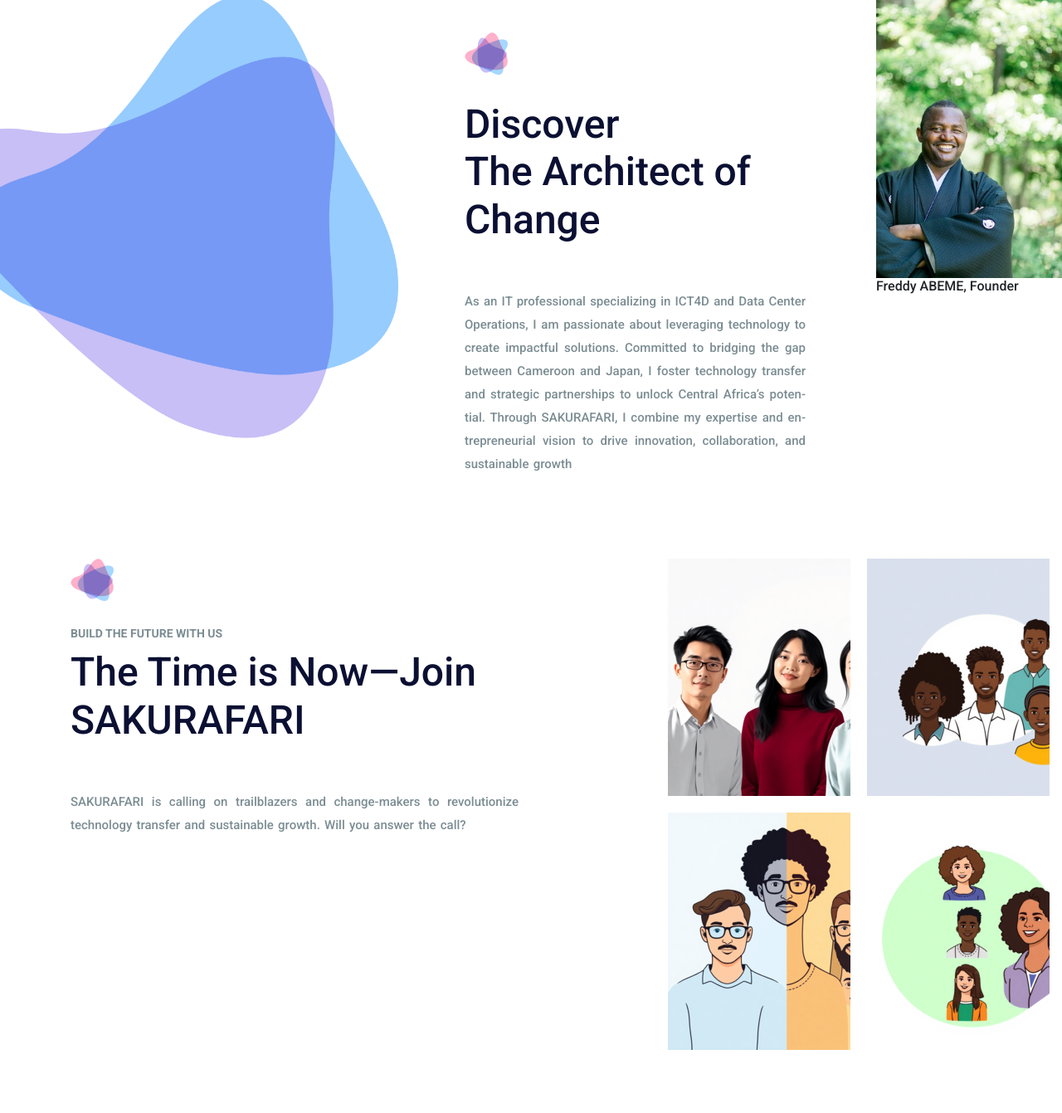
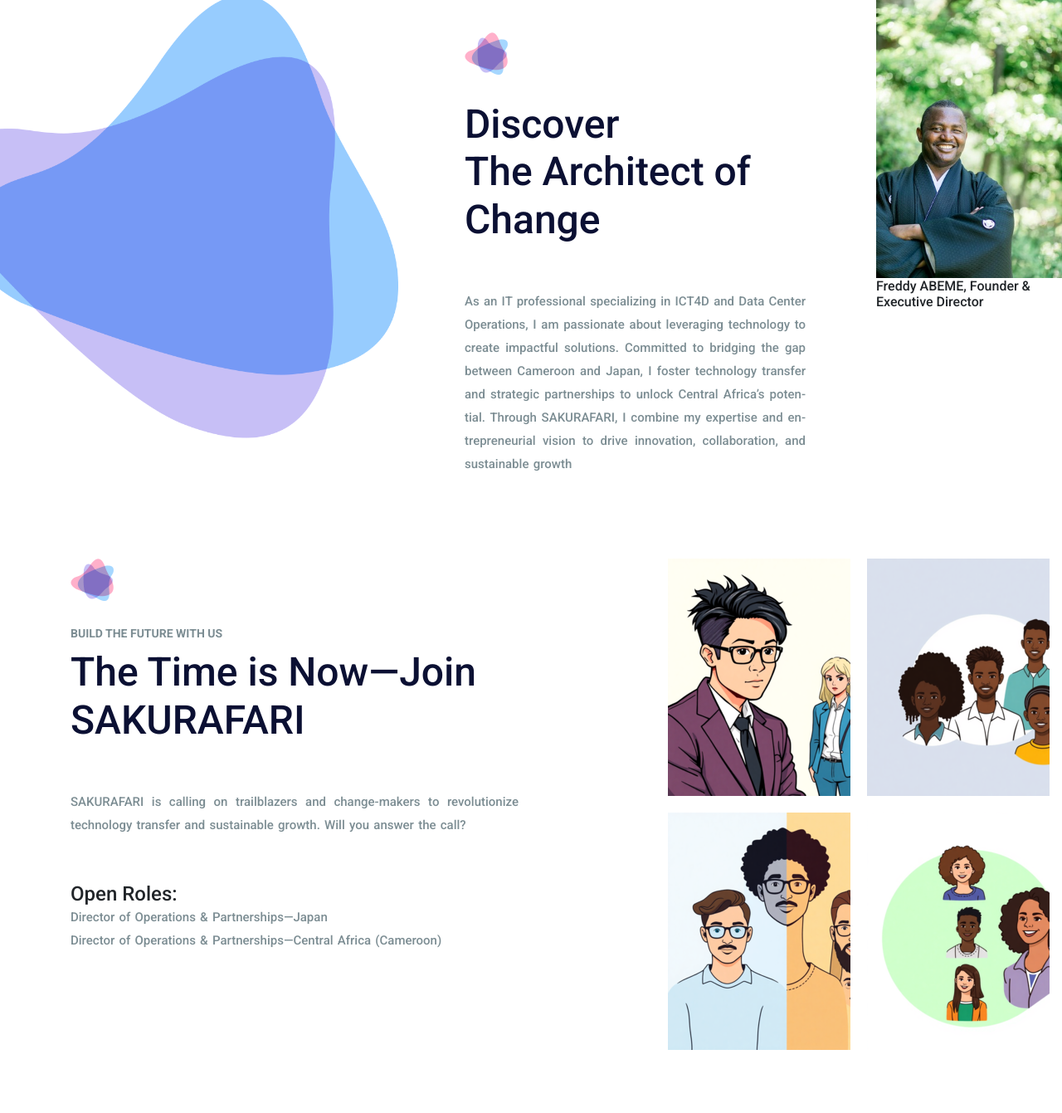
Before and after one commit to abyf/sakurafari, a Django app: page / in a window 1280 px wide. Shown: the part 1869-3210 px from the top of the page at 83% size. Run offline with Django 5.2, Linux system fonts and the light colour scheme; some libraries are stand-ins or nearby versions.

Commit message:
Improved the home page

```diff
--- a/web_sakurafari/templates/about-us.html
+++ b/web_sakurafari/templates/about-us.html
@@ -129,7 +129,7 @@
                                     <img class="rounded-circle" src="img/testimonials/testi-1.jpg" alt="">
                                 </div>
                                 <div class="media-body">
-                                    <h4>Maria Smith</h4>
+                                    <h4>MDs</h4>
                                     <h5>CEO Enterprise</h5>
                                 </div>
                             </div>
--- a/web_sakurafari/templates/home.html
+++ b/web_sakurafari/templates/home.html
@@ -365,7 +365,7 @@
                     <div class="shap_mobile">
                         <img src="{% static 'web_sakurafari/img/Boss.jpg' %}"  alt="">
                         <div class="media-body">
-                            <h6>Freddy ABEME, Founder</h6>
+                            <h6>Freddy ABEME, Founder & Executive Director</h6>
                         </div>
                     </div>
                 </div>
@@ -385,6 +385,8 @@
                                 <h2>The Time is Now—Join SAKURAFARI</h2>
                             </div>
                             <p class="justified-text">SAKURAFARI is calling on trailblazers and change-makers to revolutionize technology transfer and sustainable growth. Will you answer the call?</p>
+                            <h4>Open Roles:</h4>
+                            <p class="justified-text">Director of Operations & Partnerships—Japan <br> Director of Operations & Partnerships—Central Africa (Cameroon)</p>
                         </div>
                     </div>
                     <div class="col-lg-6">
```
Also changed, not shown: static/web_sakurafari/img/team/people/SFteam1.png.
